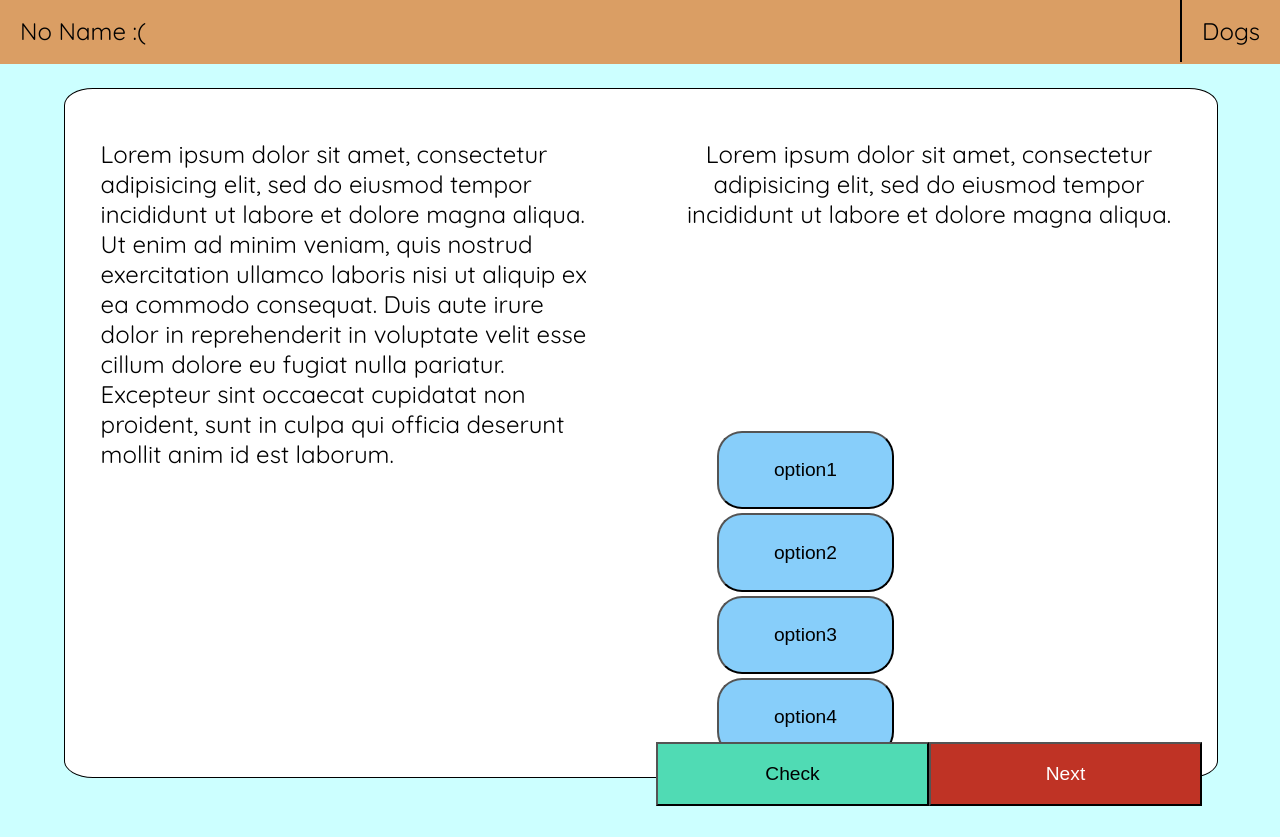
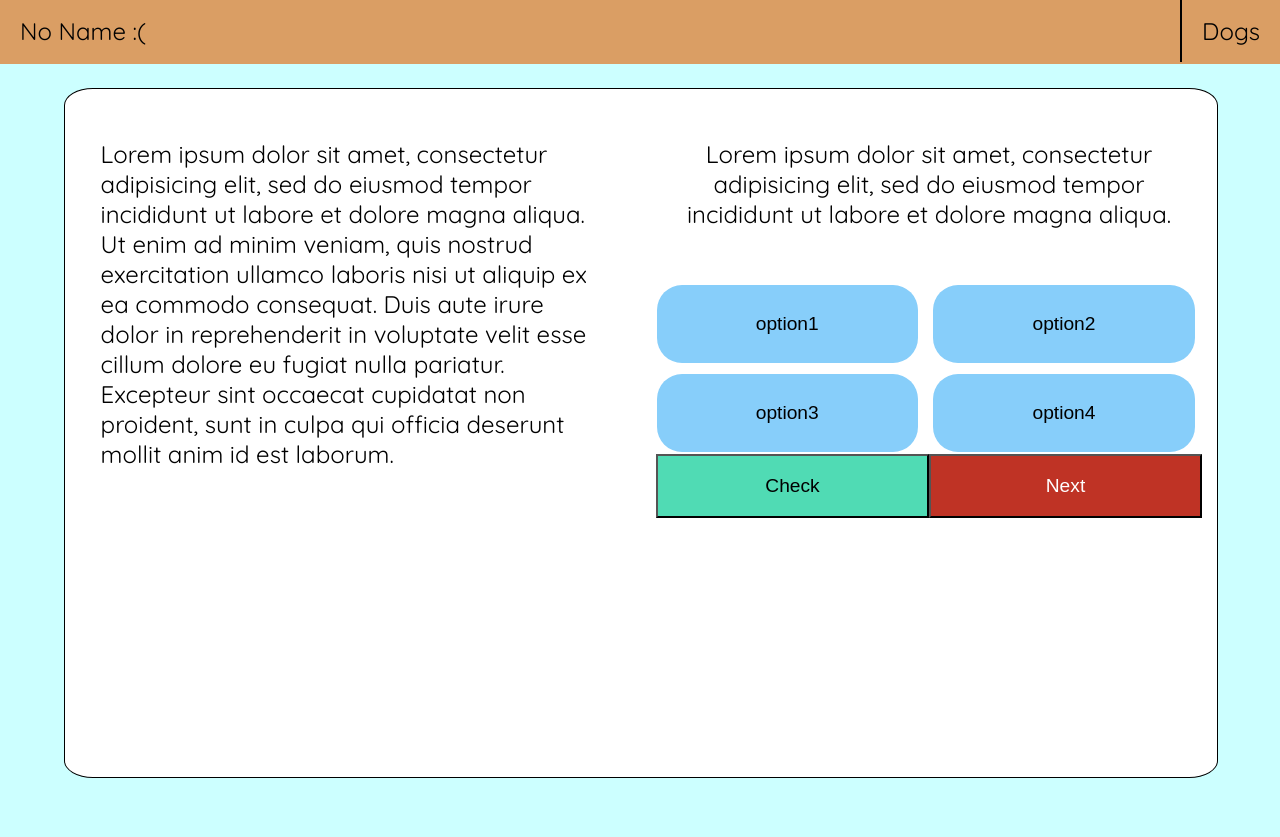
Before and after one commit to Shisket/Capstone, a plain HTML site: page dog-diseases.html in a window 1280 px wide. After the commit the page ends 800 px from the top, so only its background shows below. Drawn offline with Linux system fonts and the light colour scheme.

Commit message:
moved some stuff around, got rid of button borders
(I should add new better borders (subtler) once i figure out the colors and stuff)

```diff
--- a/dog-diseases.html
+++ b/dog-diseases.html
@@ -26,8 +26,6 @@
 	    	<div class = "question-container" id = "question">
 					Lorem ipsum dolor sit amet, consectetur adipisicing elit, sed do eiusmod tempor incididunt ut labore et dolore magna aliqua.
   	  	</div>
-				<div class = "result">
-				</div>
 				<div class = "option-container">
 					<button class = "option" onclick = "" id = "op1">option1</button>
 					<button class = "option" id = "op2">option2</button>
@@ -38,6 +36,8 @@
 					<button class = "check">Check</button>
 					<button class = "next">Next</button>
 				</div>
+				<div class = "result">
+				</div>
 			</div>
 		</div>
 </body>
--- a/style.css
+++ b/style.css
@@ -74,21 +74,20 @@ body{
 }
 
 .option-container{
-    display: inline-block;
     justify-content: space-around;
     margin: 10px;
-    padding: 5vh 5vw;
     height: 20vh;
 }
 
 .option{
     padding: 8px;
-    width: 49%;
+    width: 47%;
     height: 49%;
     font-size: larger;
     background-color: lightskyblue;
     border-radius: 25px;
-    margin: 2px;
+    margin: 1%;
+    border: 0;
 }
 
 .option:hover{
@@ -96,7 +95,6 @@ body{
 }
 
 .navigation{
-    /*width: 40vw;*/
     height: 10vh;
     margin: 10px;
     padding: 5px;
```
